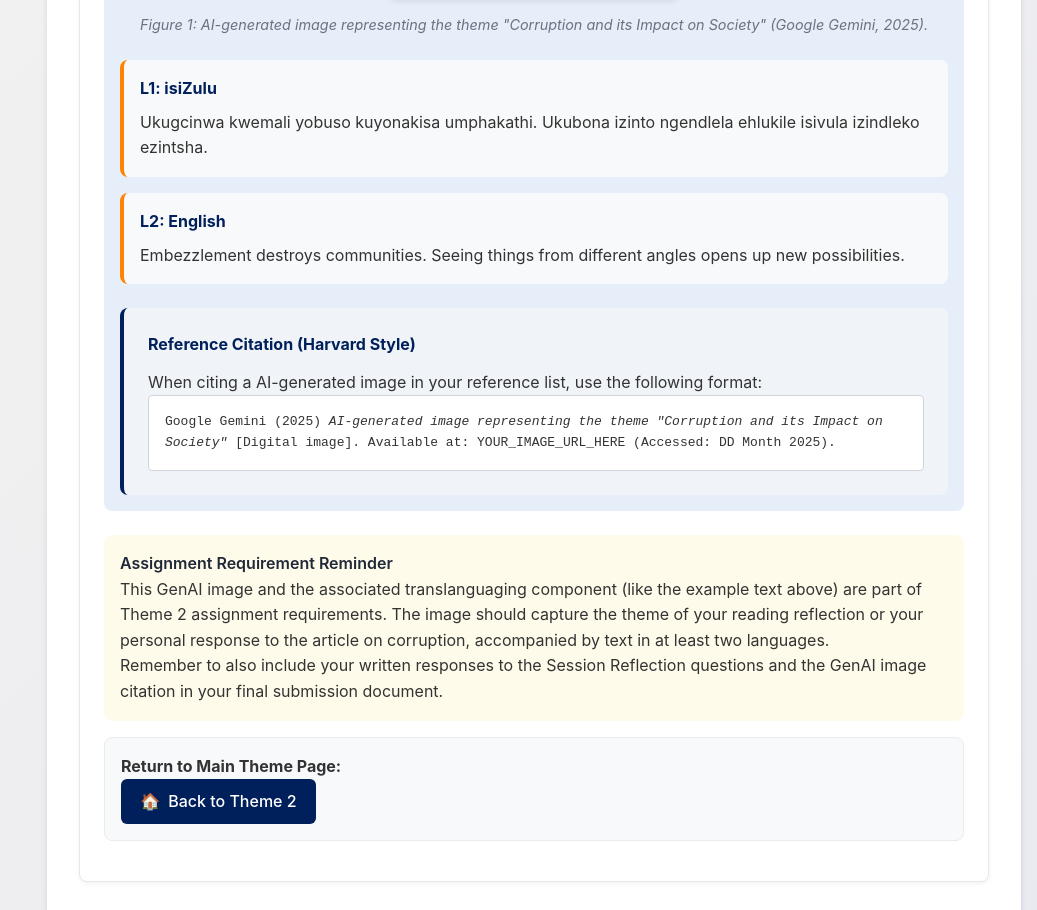
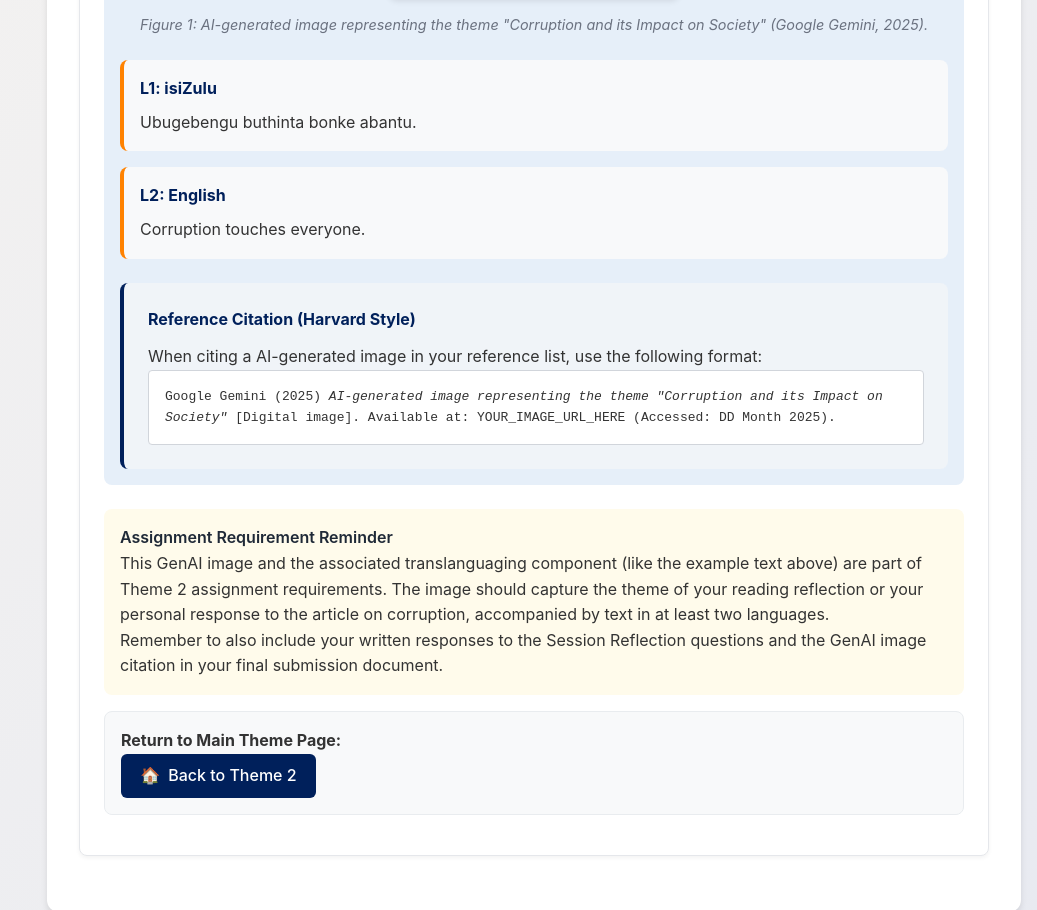
Before and after one commit to oeybers-cpu/all124genaiRefl, a plain HTML site: page index.html in a window 1280 px wide. Shown: the part 1034-1944 px from the top of the page, without its empty margins (243-1280 px from the left). Drawn offline with Linux system fonts and the light colour scheme.

Commit message:
Update index.html

```diff
--- a/index.html
+++ b/index.html
@@ -685,11 +685,11 @@
                             <p class="image-caption">Figure 1: AI-generated image representing the theme "Corruption and its Impact on Society" (Google Gemini, 2025).</p>
                             <div class="language-section">
                                 <h4>L1: isiZulu</h4>
-                                <p>Ukugcinwa kwemali yobuso kuyonakisa umphakathi. Ukubona izinto ngendlela ehlukile isivula izindleko ezintsha.</p>
+                                <p>Ubugebengu buthinta bonke abantu.</p>
                             </div>
                             <div class="language-section">
                                 <h4>L2: English</h4>
-                                <p>Embezzlement destroys communities. Seeing things from different angles opens up new possibilities.</p>
+                                <p>Corruption touches everyone.</p>
                             </div>
                             <div class="citation-box">
                                 <h4>Reference Citation (Harvard Style)</h4>
```
